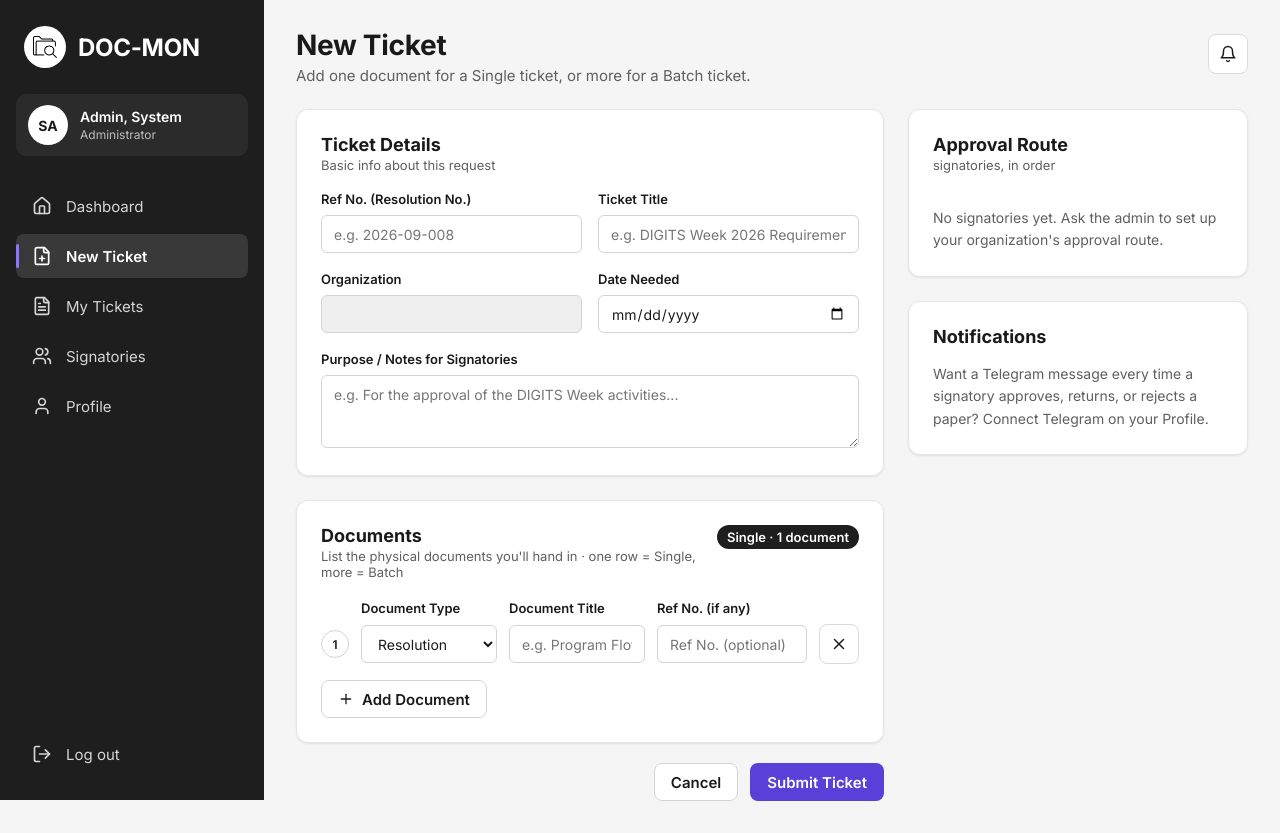
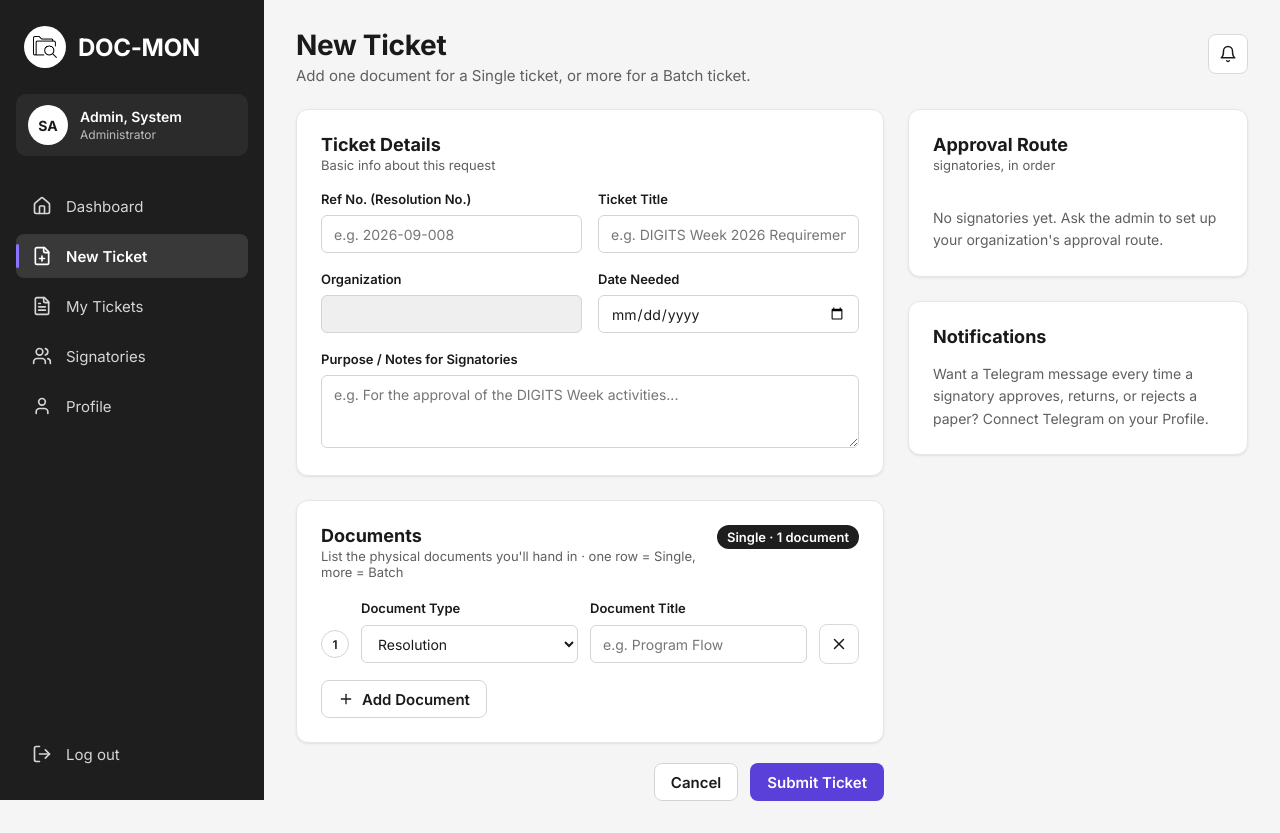
Before and after one commit to Savishstillcoding/DOC-MON-SYSTEM, a Laravel app: page /officer/tickets/new in a window 1280 px wide. Run offline with Laravel 12, Linux system fonts and the light colour scheme; a user stored in the database is signed in; data comes from the database, SQL or seed files in the repository.

Commit message:
[FIX] New Ticket asks for the Ref No. once: removed the per-document "Ref No. (if any)" box

```diff
--- a/app/Http/Controllers/Officer/TicketController.php
+++ b/app/Http/Controllers/Officer/TicketController.php
@@ -103,29 +103,14 @@ class TicketController extends Controller
             'documents' => ['required', 'array', 'min:1', 'max:20'],
             'documents.*.type' => ['required', Rule::in(Document::TYPES)],
             'documents.*.title' => ['required', 'string', 'max:255'],
-            'documents.*.ref_no' => [
-                'nullable', 'string', 'max:20', 'distinct',
-                // 'distinct' = no two papers in THIS ticket may share a Ref No.
-                // The function below = no OPEN paper of the whole organization may have it
-                // either. $fail(...) shows the error message.
-                function (string $attribute, mixed $value, \Closure $fail) use ($organization) {
-                    // Rejected papers don't count: they give their Ref No. back
-                    $used = Document::where('ref_no', $value)
-                        ->where('status', '!=', Document::REJECTED)
-                        ->whereHas('ticket', fn ($q) => $q->where('organization_id', $organization->id))
-                        ->exists();
-                    if ($used) {
-                        $fail('Document :position: your organization already has an open paper with this Ref No.');
-                    }
-                },
-            ],
+            // Papers have no Ref No. of their own: the ticket's Ref No. (Resolution No.) is
+            // the one number. Anything else sent for a paper is dropped (see Document's Fillable).
         ], [
             'ref_no.unique' => 'Your organization already has an open ticket with this Ref No.',
             'date_needed.after_or_equal' => 'The date needed can\'t be in the past.',
             'documents.required' => 'Add at least one document.',
             'documents.*.type.in' => 'Document :position: choose a type from the list.',
             'documents.*.title.required' => 'Document :position needs a title.',
-            'documents.*.ref_no.distinct' => 'Document :position: the same Ref No. is used twice in this ticket.',
         ]);
 
         try {
--- a/app/Models/Document.php
+++ b/app/Models/Document.php
@@ -32,11 +32,13 @@ use Illuminate\Support\Facades\DB;
 // FILLABLE = the fields the New Ticket form may fill in for each paper.
 // How it works:
 //   1. The officer adds papers in the New Ticket form.
-//   2. Laravel copies ONLY type, title and ref_no into each paper.
+//   2. Laravel copies ONLY type and title into each paper.
 //   3. Anything else the form sends is thrown away.
 // status and current_step are left out on purpose: every new paper starts as pending
 // at step 1, and only a signatory's Approve / Return / Reject (applyAction) moves it.
-#[Fillable(['type', 'title', 'ref_no'])]
+// ref_no is left out too: the ticket's Ref No. is the one number. The column stays only
+// so papers filed before this change still show the number they were given.
+#[Fillable(['type', 'title'])]
 class Document extends Model
 {
     /**
--- a/public/css/docmon-dashboard.css
+++ b/public/css/docmon-dashboard.css
@@ -556,7 +556,7 @@ button, input, select, textarea { font: inherit; color: inherit; }
 .nt-doc-labels,
 .nt-doc-row {
   display: grid;
-  grid-template-columns: 28px minmax(0, 1fr) minmax(0, 1fr) 150px 40px;   /* #, type, title, ref no., remove */
+  grid-template-columns: 28px minmax(0, 1fr) minmax(0, 1fr) 40px;   /* #, type, title, remove */
   gap: 12px;
   align-items: center;
 }
@@ -576,17 +576,16 @@ button, input, select, textarea { font: inherit; color: inherit; }
 .nt-actions { display: flex; justify-content: flex-end; gap: 12px; margin-top: -4px; }
 .nt-note { margin-top: 16px; font-size: 14px; line-height: 1.6; color: var(--dm-muted); }
 
-/* Phones: five columns don't fit, so each document becomes a small stacked block:
-   [#] [Type] [x] / Title / Ref No. The column headers no longer line up, so they're hidden
-   (each field still has its aria-label, and Ref No. says what it is in its placeholder). */
+/* Phones: four columns don't fit, so each document becomes a small stacked block:
+   [#] [Type] [x] / Title. The column headers no longer line up, so they're hidden
+   (each field still has its aria-label). */
 @media (max-width: 640px) {
   .nt-doc-labels { display: none; }
   .nt-doc-row {
     grid-template-columns: 28px minmax(0, 1fr) 40px;
     grid-template-areas:
       "num type  remove"
-      ".   title title"
-      ".   ref   ref";
+      ".   title title";
     gap: 8px 10px;
     margin-top: 16px;
     padding-bottom: 16px;
@@ -595,7 +594,6 @@ button, input, select, textarea { font: inherit; color: inherit; }
   .nt-doc-row .nt-doc-num { grid-area: num; }
   .nt-doc-row [data-field="type"] { grid-area: type; }
   .nt-doc-row [data-field="title"] { grid-area: title; }
-  .nt-doc-row [data-field="ref_no"] { grid-area: ref; }
   .nt-doc-row .nt-remove { grid-area: remove; }
 }
 
--- a/resources/views/student-officer/new-ticket.blade.php
+++ b/resources/views/student-officer/new-ticket.blade.php
@@ -2,13 +2,14 @@
     DOC-MON · Student Officer · New Ticket
     Posts to TicketController@store. Fields:
       ref_no, title, date_needed, purpose,
-      documents[0][type], documents[0][title], documents[0][ref_no] (optional), documents[1][type], ...
+      documents[0][type], documents[0][title], documents[1][type], ...
+    Papers have no Ref No. of their own: the ticket's Ref No. above is the one number.
     The organization is shown but not sent: the server takes it from the logged-in officer.
     From the controller: $organization (with its signatories), $documentTypes
 --}}
 @php
     // Document rows: what was typed before a failed submit, or one empty row (Single)
-    $rows = old('documents', [['type' => $documentTypes[0], 'title' => '', 'ref_no' => '']]);
+    $rows = old('documents', [['type' => $documentTypes[0], 'title' => '']]);
 
     // Error messages about the document rows (documents, documents.0.title, ...)
     $documentErrors = collect($errors->get('documents'))->merge(collect($errors->get('documents.*'))->flatten());
@@ -84,7 +85,7 @@
                 </div>
 
                 <div class="nt-doc-labels">
-                    <span></span><span>Document Type</span><span>Document Title</span><span>Ref No. (if any)</span><span></span>
+                    <span></span><span>Document Type</span><span>Document Title</span><span></span>
                 </div>
 
                 @if ($documentErrors->isNotEmpty())
@@ -105,7 +106,6 @@
                                 @endforeach
                             </select>
                             <input type="text" name="documents[{{ $i }}][title]" value="{{ $row['title'] ?? '' }}" maxlength="255" placeholder="e.g. Program Flow" aria-label="Document title" data-field="title" required>
-                            <input type="text" name="documents[{{ $i }}][ref_no]" value="{{ $row['ref_no'] ?? '' }}" maxlength="20" placeholder="Ref No. (optional)" aria-label="Document Ref No. (optional)" data-field="ref_no">
                             <button type="button" class="dm-icon-btn nt-remove" aria-label="Remove document"><x-docmon.icon name="x" size="18" /></button>
                         </div>
                     @endforeach
@@ -158,7 +158,6 @@
                 @endforeach
             </select>
             <input type="text" data-field="title" maxlength="255" placeholder="e.g. Program Flow" aria-label="Document title" required>
-            <input type="text" data-field="ref_no" maxlength="20" placeholder="Ref No. (optional)" aria-label="Document Ref No. (optional)">
             <button type="button" class="dm-icon-btn nt-remove" aria-label="Remove document"><x-docmon.icon name="x" size="18" /></button>
         </div>
     </template>
@@ -172,7 +171,7 @@
                 const all = rows.querySelectorAll('.nt-doc-row');
                 all.forEach((row, i) => {
                     row.querySelector('.nt-doc-num').textContent = i + 1;
-                    // every field says which one it is (data-field="type" / "title" / "ref_no")
+                    // every field says which one it is (data-field="type" / "title")
                     row.querySelectorAll('[data-field]').forEach((field) => {
                         field.name = `documents[${i}][${field.dataset.field}]`;
                     });
```
Also changed, not shown: DOC-MON.md (+1 -0 lines), tests/Feature/RefNoReuseTest.php (+5 -21 lines), tests/Feature/SearchTest.php (+4 -2 lines), tests/Feature/TicketSubmissionTest.php (+12 -15 lines).
